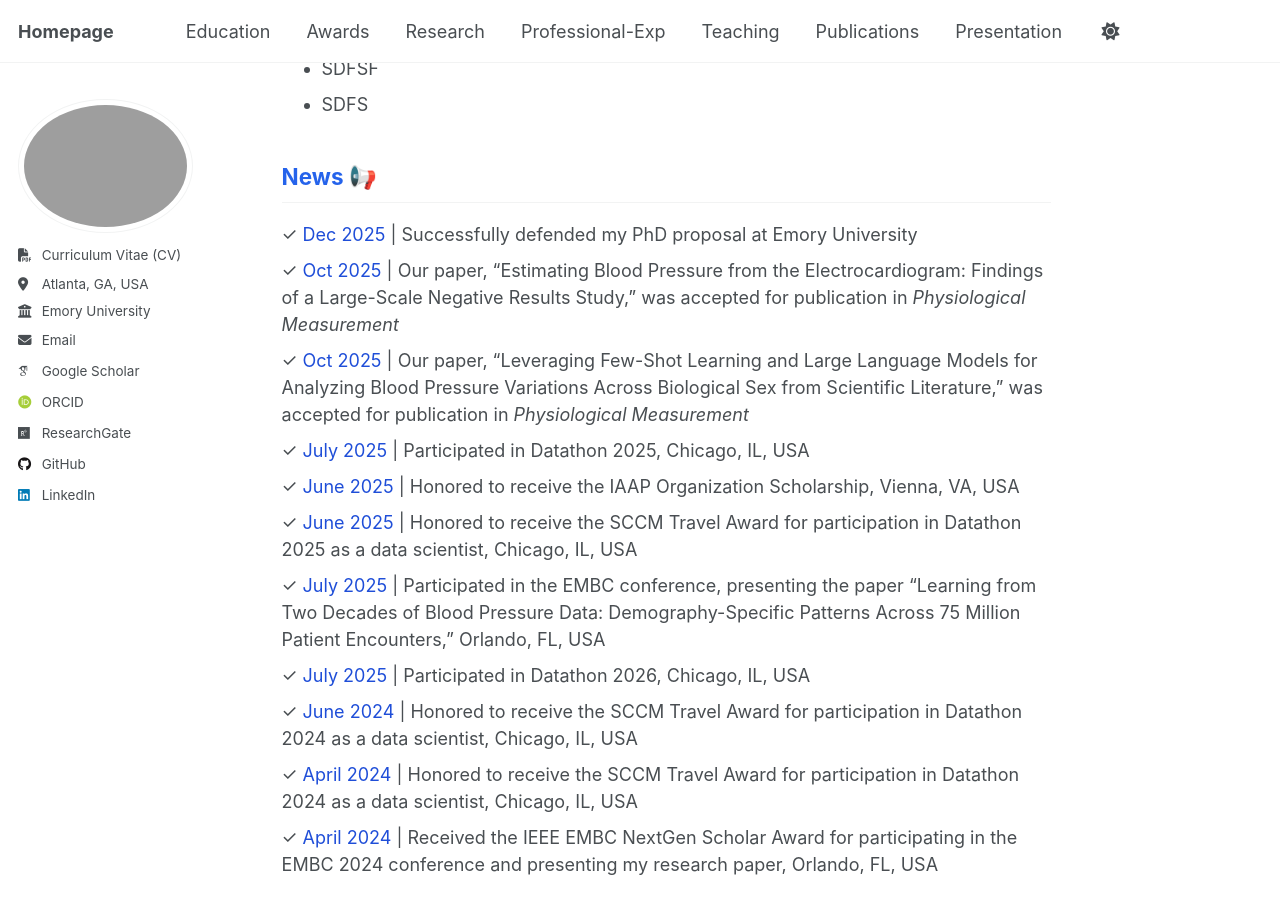
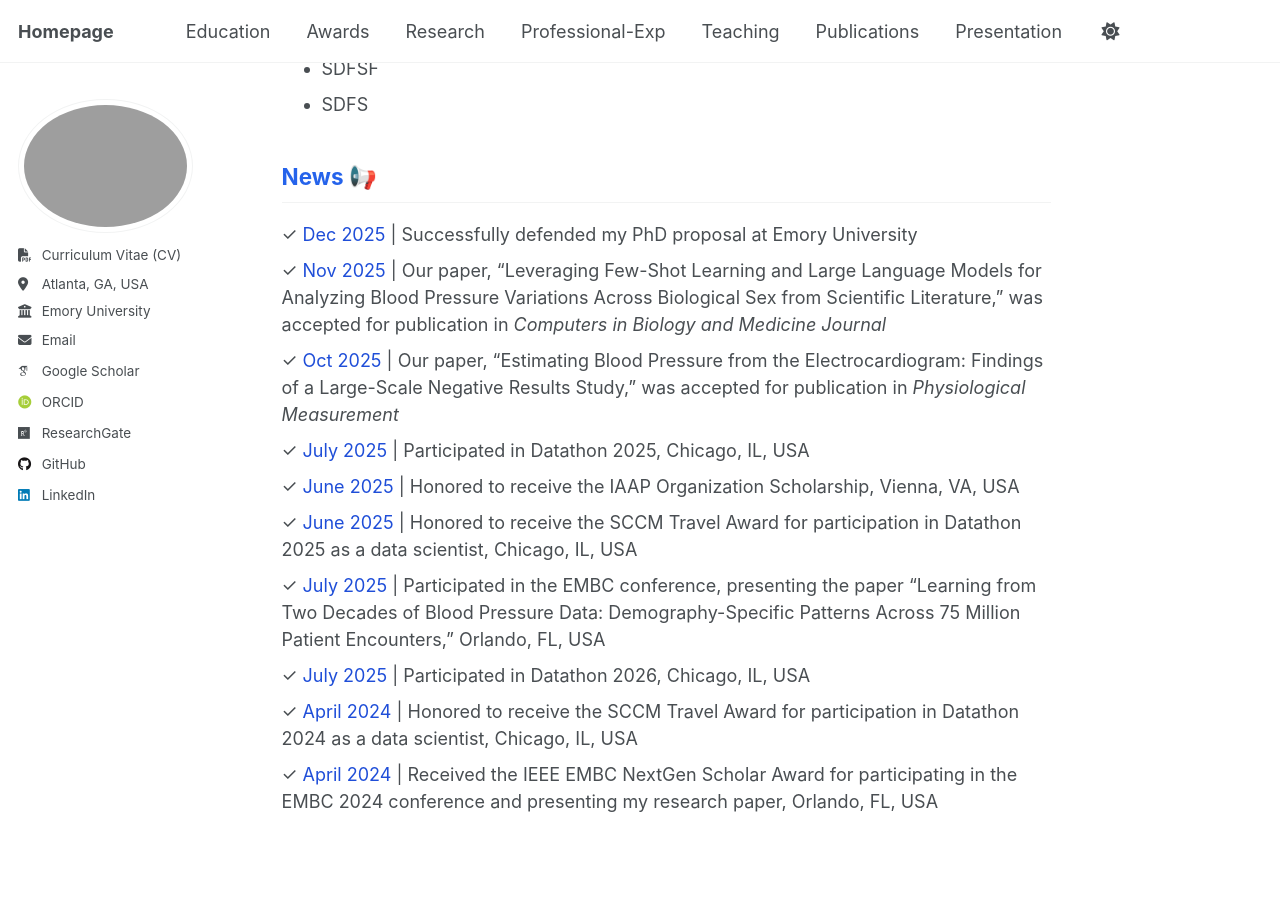
Before and after one commit to Somayyehmousavi/somayyehmousavi.github.io, a Jekyll site: the page built from _pages/about.md, in a window 1280 px wide and 900 px high, scrolled down 570 px. Built offline with Jekyll 4.4.1, drawn with Linux system fonts in a browser that asks for light colours; some web fonts are replaced.

Commit message:
Update about.md

```diff
--- a/_pages/about.md
+++ b/_pages/about.md
@@ -15,14 +15,13 @@ I hold two master's degrees: one in Computer Science and Informatics from Emory
 <h2 style="color:#2563eb;">News 📢</h2>
 <ul style="list-style-type: none; padding-left: 0;">
   <li>✓ <span style="color:#1f4ed8;">Dec 2025</span> | Successfully defended my PhD proposal at Emory University</li>
+  <li>✓ <span style="color:#1f4ed8;">Nov 2025</span> | Our paper, “Leveraging Few-Shot Learning and Large Language Models for Analyzing Blood Pressure Variations Across Biological Sex from Scientific Literature,” was accepted for publication in <i>Computers in Biology and Medicine Journal</i></li>
   <li>✓ <span style="color:#1f4ed8;">Oct 2025</span> | Our paper, “Estimating Blood Pressure from the Electrocardiogram: Findings of a Large-Scale Negative Results Study,” was accepted for publication in <i>Physiological Measurement</i></li>
-  <li>✓ <span style="color:#1f4ed8;">Oct 2025</span> | Our paper, “Leveraging Few-Shot Learning and Large Language Models for Analyzing Blood Pressure Variations Across Biological Sex from Scientific Literature,” was accepted for publication in <i>Physiological Measurement</i></li>
   <li>✓ <span style="color:#1f4ed8;">July 2025</span> | Participated in Datathon 2025, Chicago, IL, USA</li>
   <li>✓ <span style="color:#1f4ed8;">June 2025</span> | Honored to receive the IAAP Organization Scholarship, Vienna, VA, USA</li>
   <li>✓ <span style="color:#1f4ed8;">June 2025</span> | Honored to receive the SCCM Travel Award for participation in Datathon 2025 as a data scientist, Chicago, IL, USA</li>
   <li>✓ <span style="color:#1f4ed8;">July 2025</span> | Participated in the EMBC conference, presenting the paper “Learning from Two Decades of Blood Pressure Data: Demography-Specific Patterns Across 75 Million Patient Encounters,” Orlando, FL, USA</li>
   <li>✓ <span style="color:#1f4ed8;">July 2025</span> | Participated in Datathon 2026, Chicago, IL, USA</li>
-  <li>✓ <span style="color:#1f4ed8;">June 2024</span> | Honored to receive the SCCM Travel Award for participation in Datathon 2024 as a data scientist, Chicago, IL, USA</li>
   <li>✓ <span style="color:#1f4ed8;">April 2024</span> | Honored to receive the SCCM Travel Award for participation in Datathon 2024 as a data scientist, Chicago, IL, USA</li>
   <li>✓ <span style="color:#1f4ed8;">April 2024</span> | Received the IEEE EMBC NextGen Scholar Award for participating in the EMBC 2024 conference and presenting my research paper, Orlando, FL, USA</li>
 </ul>
```
